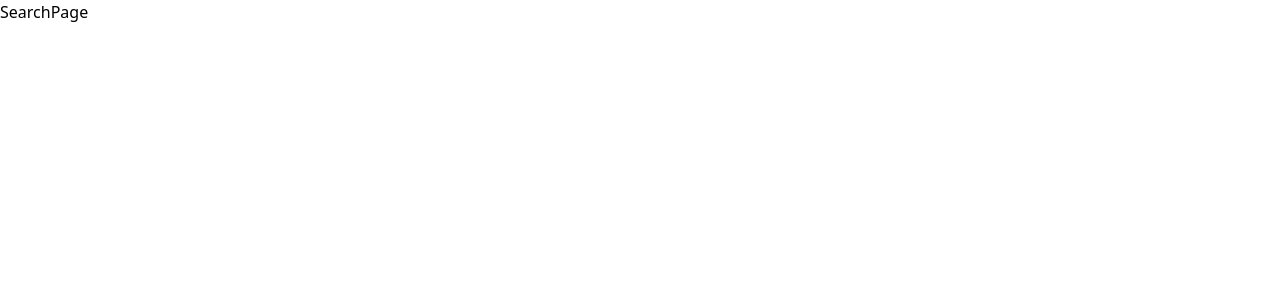
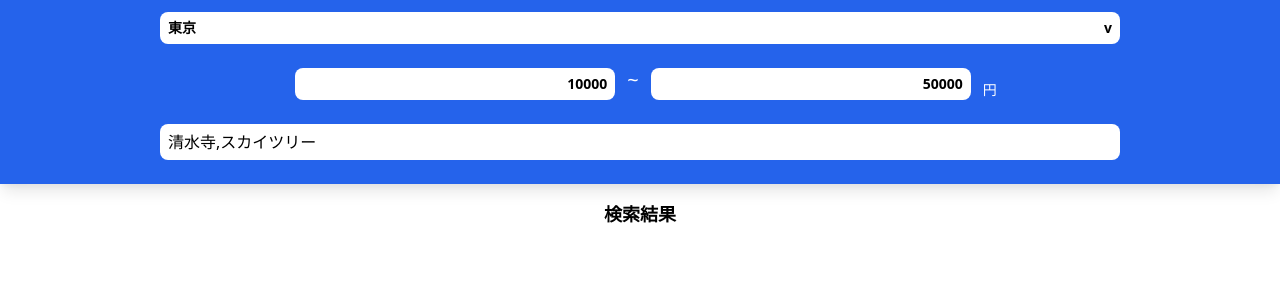
Before and after one commit to averak/DeNA-hack-2021, a Next.js app in the folder frontend/: page /search in a window 1280 px wide. Shown: the top 300 px of the page. Built offline with nearby package versions, Linux system fonts and the light colour scheme.

Commit message:
save search view

```diff
--- a/frontend/package.json
+++ b/frontend/package.json
@@ -14,6 +14,7 @@
     "check:lint": "next lint"
   },
   "dependencies": {
+    "@headlessui/react": "^1.4.1",
     "autoprefixer": "^10.3.2",
     "camelcase-keys": "^7.0.0",
     "next": "11.0.1",
--- a/frontend/src/pages/search.tsx
+++ b/frontend/src/pages/search.tsx
@@ -1,7 +1,81 @@
+import { Menu } from '@headlessui/react'
 import type { VFC } from "react";
+import type { FormEvent } from "react";
+import { useState } from "react";
+import { useEffect } from "react";
 
 const SearchPage: VFC = () => {
-  return <main>SearchPage</main>;
+  const [prefecture, setPrefecture] = useState<string>("")
+  const [minPrice, setMinPrice] = useState<number>(0)
+  const [maxPrice, setMaxPrice] = useState<number>(0)
+  const [tags, setTags] = useState<string[]>([])
+
+  const [isOpenPrefectureDrop, setIsOpenPrefectureDrop] = useState<boolean>(false)
+
+  useEffect(() => {
+    setPrefecture("東京")
+    setMinPrice(10000)
+    setMaxPrice(50000)
+    setTags(["清水寺", "スカイツリー"])
+  }, [])
+
+  const changeMinPrice = (e: FormEvent<HTMLInputElement>) => {
+    setMinPrice(parseInt(e.currentTarget.value))
+  }
+
+  const changeMaxPrice = (e: FormEvent<HTMLInputElement>) => {
+    setMaxPrice(parseInt(e.currentTarget.value))
+  }
+
+  const changeTags = (e: FormEvent<HTMLInputElement>) => {
+    setTags([e.currentTarget.value])
+  }
+
+  const clickPrefectureDropDown = () => {
+    setIsOpenPrefectureDrop(!isOpenPrefectureDrop)
+  }
+
+  const prefectureData: string[] = ["北海道", "沖縄"];
+
+  return (
+  <main>
+    <div>
+      <div className="bg-blue-600 text-center pb-3 shadow-lg">
+
+        <button className="m-3 text-left bg-white rounded-lg px-2 py-1.5 w-3/4 font-bold text-sm inline-flex justify-between" onClick={clickPrefectureDropDown}>
+          {prefecture}
+          <p className="ml-2">v</p>
+        </button>
+
+        {isOpenPrefectureDrop && (
+                    <div className="origin-top-right absolute right-0 w-56 rounded-md shadow-lg bg-white ring-1 ring-black ring-opacity-5 focus:outline-none" aria-orientation="vertical" aria-labelledby="menu-button" tabIndex={-1}>
+                      <div className="py-1" role="none">
+                        {
+                          prefectureData.map((prefecture) => {
+                            return <button className="text-gray-700 block px-4 py-2 text-sm">{prefecture}</button>
+                          })
+                        }
+                        <p className="text-gray-700 block px-4 py-2 text-sm" tabIndex={-1} >ccount settings</p>
+                        <p className="text-gray-700 block px-4 py-2 text-sm" tabIndex={-1}>Account settings</p>
+                        <p className="text-gray-700 block px-4 py-2 text-sm" tabIndex={-1}>Account settings</p>
+                      </div>
+                    </div>
+                )}
+
+        <div className="flex justify-center">
+          <input className="m-3 rounded-lg px-2 py-1.5 w-1/4 font-bold text-right text-sm" type="text" placeholder="指定なし" value={minPrice} onChange={changeMinPrice}></input>
+          <p className="text-white text-xl pt-2.5">~</p>
+          <input className="m-3 rounded-lg px-2 py-1.5 w-1/4 font-bold text-right  text-sm" type="text" placeholder="指定なし" value={maxPrice} onChange={changeMaxPrice}></input>
+          <p className="text-white text-sm pt-6">円</p>
+        </div>
+
+        <input className="m-3 rounded-lg px-2 py-1.5 w-3/4" type="text" placeholder="なし" value={tags} onChange={changeTags}/>
+      </div>
+
+      <p className="font-bold text-center text-lg m-4">検索結果</p>
+    </div>
+  </main>
+  );
 };
 
 export default SearchPage;
```
Also changed, not shown: 1 other file (tests, documents, lock files or other folders).
